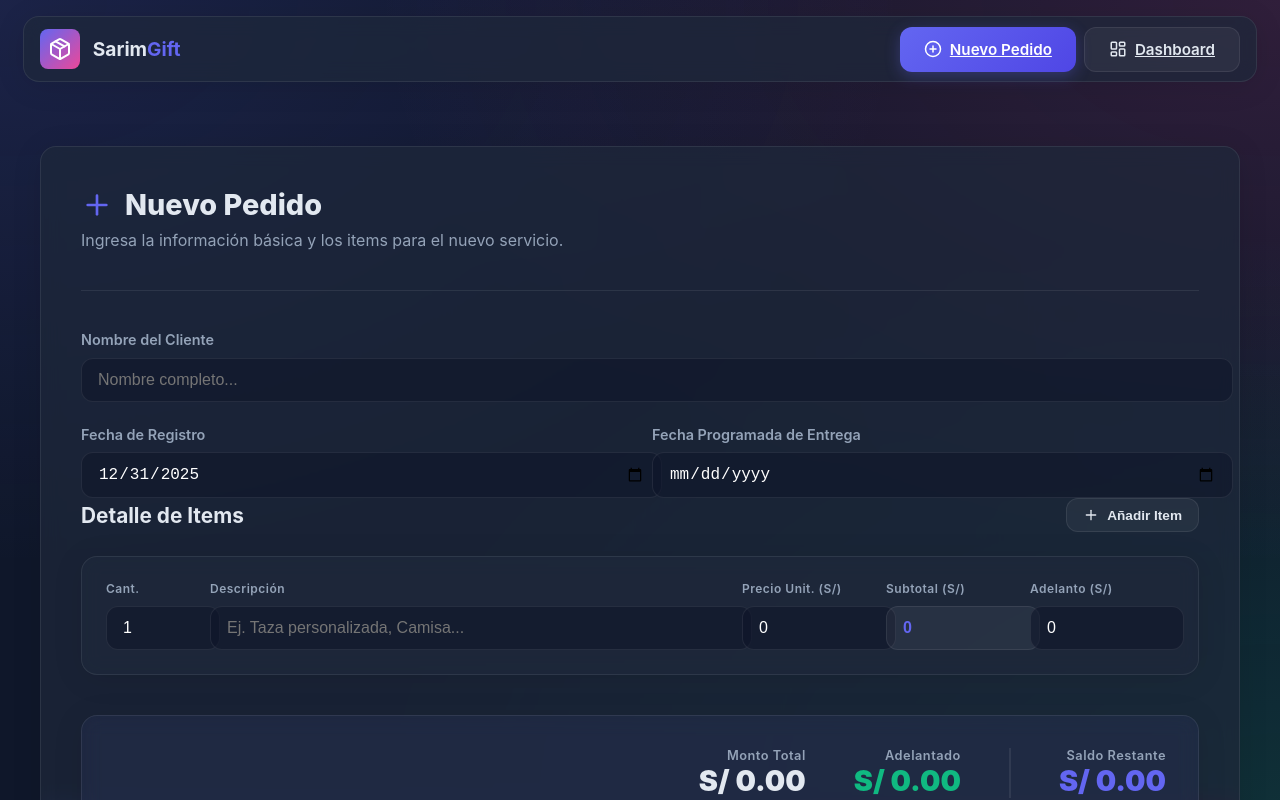
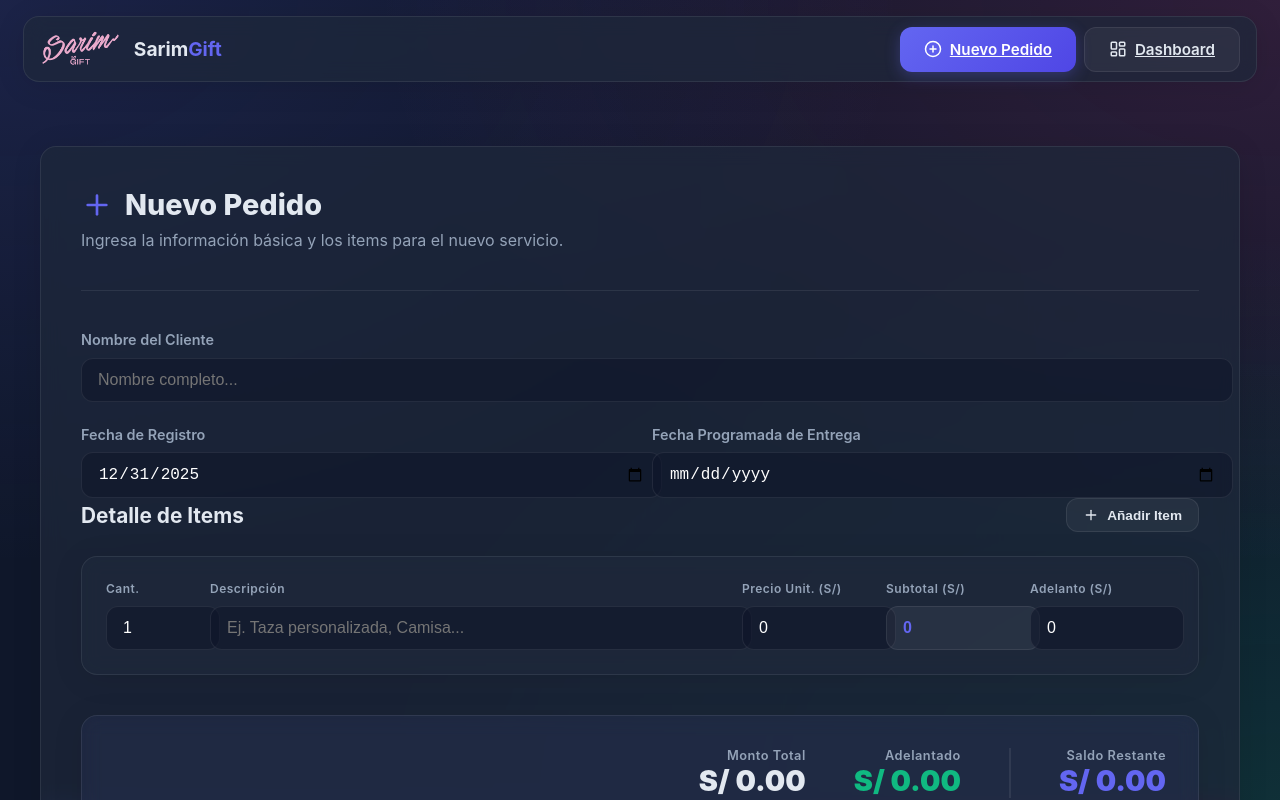
Before and after one commit to miguelOchoaGallegosGit/dashboard-sarimgift-app-v1, a React (Vite) app: page / in a window 1280 px wide. Shown: the top 800 px of the page. Built offline with nearby package versions, Linux system fonts and the light colour scheme.

Commit message:
add disabled save buton after registry

```diff
--- a/src/components/UI/Navbar.jsx
+++ b/src/components/UI/Navbar.jsx
@@ -1,6 +1,6 @@
 import React from 'react';
 import { Link, useLocation } from 'react-router-dom';
-import { LayoutDashboard, PlusCircle, Package } from 'lucide-react';
+import { LayoutDashboard, PlusCircle } from 'lucide-react';
 
 export const Navbar = () => {
     const location = useLocation();
@@ -10,14 +10,7 @@ export const Navbar = () => {
     return (
         <nav className="glass-panel navbar">
             <div className="navbar-brand">
-                <div style={{
-                    background: 'linear-gradient(135deg, var(--primary-color), var(--accent-color))',
-                    padding: '0.5rem',
-                    borderRadius: '8px',
-                    display: 'flex'
-                }}>
-                    <Package size={24} color="white" />
-                </div>
+                <img src="/logo.png" alt="SarimGift Logo" className="navbar-logo" />
                 <span>Sarim<span style={{ color: 'var(--primary-color)' }}>Gift</span></span>
             </div>
 
--- a/src/index.css
+++ b/src/index.css
@@ -157,6 +157,13 @@ body {
   color: var(--text-color);
 }
 
+.navbar-logo {
+  height: 40px;
+  width: auto;
+  object-fit: contain;
+  border-radius: 4px;
+}
+
 .navbar-actions {
   display: flex;
   gap: 0.5rem;
@@ -165,6 +172,10 @@ body {
 @media (max-width: 600px) {
   .navbar-brand span {
     display: none;
+  }
+
+  .navbar-logo {
+    height: 32px;
   }
 
   .navbar {
@@ -289,3 +300,25 @@ body {
 .btn-icon:hover {
   filter: brightness(1.2);
 }
+
+.btn:disabled {
+  opacity: 0.6;
+  cursor: not-allowed;
+  transform: none !important;
+  box-shadow: none !important;
+}
+
+.spinner {
+  width: 20px;
+  height: 20px;
+  border: 3px solid rgba(255, 255, 255, 0.3);
+  border-radius: 50%;
+  border-top-color: #fff;
+  animation: spin 1s ease-in-out infinite;
+}
+
+@keyframes spin {
+  to {
+    transform: rotate(360deg);
+  }
+}
--- a/src/pages/OrderEntry/OrderEntry.jsx
+++ b/src/pages/OrderEntry/OrderEntry.jsx
@@ -16,6 +16,7 @@ export const OrderEntry = () => {
     ]);
 
     const [notification, setNotification] = useState(null);
+    const [isSaving, setIsSaving] = useState(false);
 
     const handleHeadChange = (e) => {
         const { name, value } = e.target;
@@ -54,11 +55,14 @@ export const OrderEntry = () => {
 
     const handleSubmit = async (e) => {
         e.preventDefault();
+        if (isSaving) return;
+
         if (!formData.customerName || !formData.deliveryDate) {
             setNotification({ type: 'error', message: 'Por favor complete los datos del cliente y entrega.' });
             return;
         }
 
+        setIsSaving(true);
         try {
             await OrderService.createOrder({
                 ...formData,
@@ -75,6 +79,7 @@ export const OrderEntry = () => {
         } catch (error) {
             console.error(error);
             setNotification({ type: 'error', message: 'Hubo un error al guardar en Strapi.' });
+            setIsSaving(false);
         }
     };
 
@@ -253,8 +258,24 @@ export const OrderEntry = () => {
                 </div>
 
                 <div style={{ display: 'flex', justifyContent: 'flex-end' }}>
-                    <button type="submit" className="btn btn-primary" style={{ padding: '1rem 4rem', fontSize: '1.1rem', borderRadius: 'var(--radius-lg)' }}>
-                        <Save size={22} style={{ marginRight: '10px' }} /> Guardar</button>
+                    <button
+                        type="submit"
+                        className="btn btn-primary"
+                        disabled={isSaving}
+                        style={{ padding: '1rem 4rem', fontSize: '1.1rem', borderRadius: 'var(--radius-lg)' }}
+                    >
+                        {isSaving ? (
+                            <>
+                                <div className="spinner" style={{ marginRight: '10px' }}></div>
+                                Guardando...
+                            </>
+                        ) : (
+                            <>
+                                <Save size={22} style={{ marginRight: '10px' }} />
+                                Guardar
+                            </>
+                        )}
+                    </button>
                 </div>
             </form >
         </div >
```
Also changed, not shown: public/logo.png (added).
